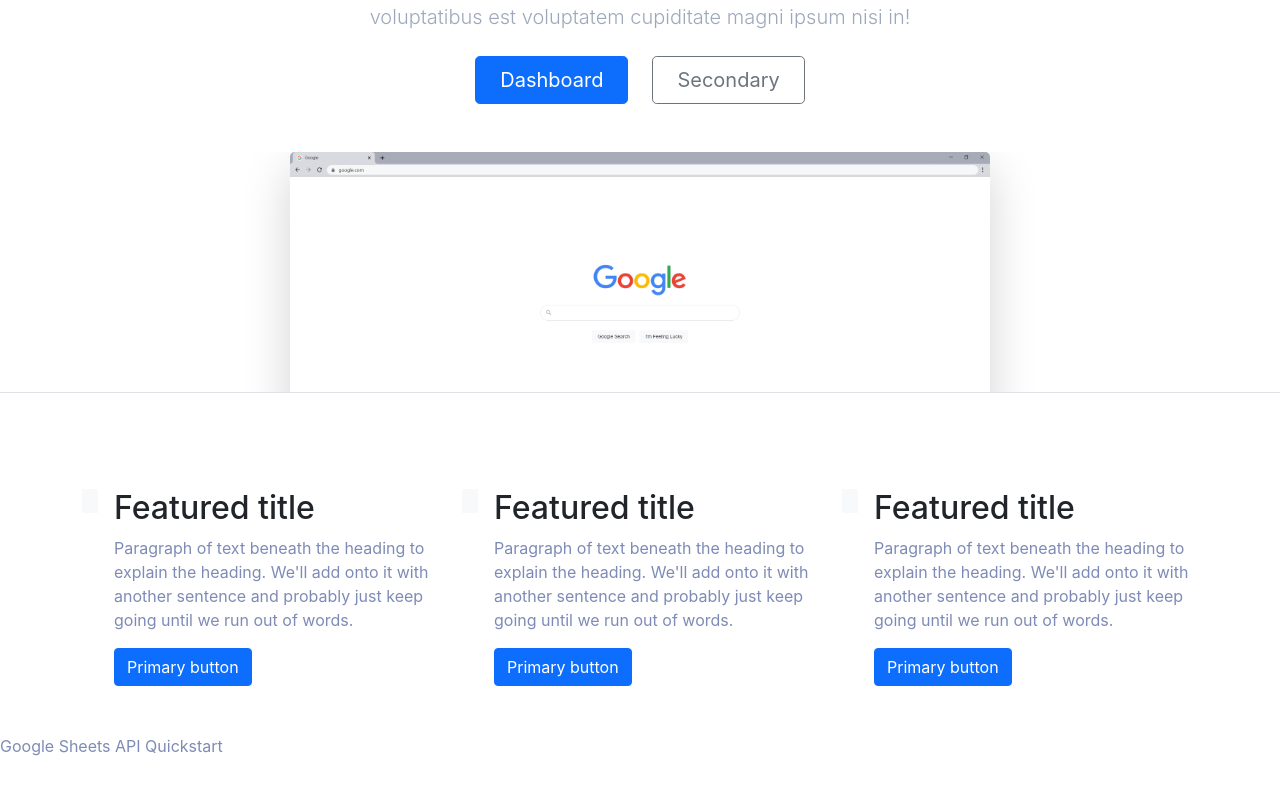
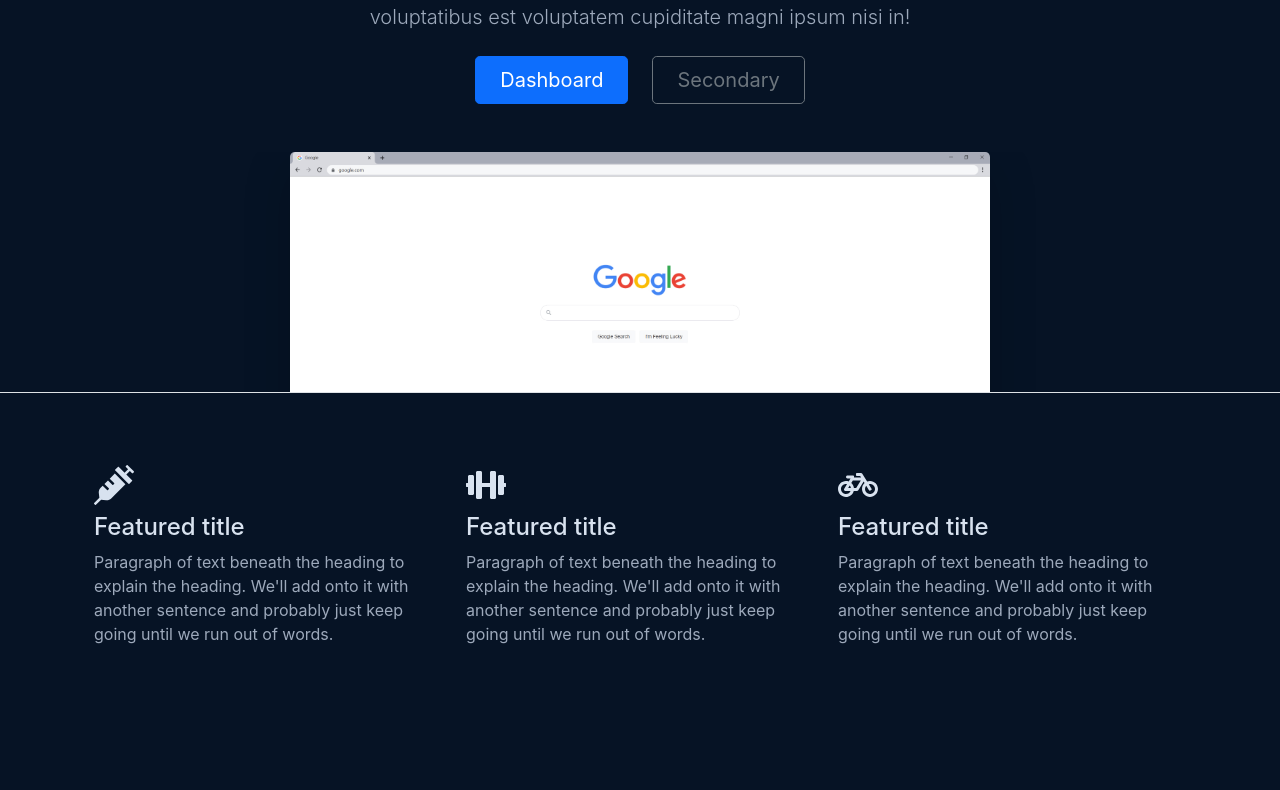
Before and after one commit to danielolaszy/lifting-app, a React (Create React App) app: page / in a window 1280 px wide. Shown: the part 309-1099 px from the top of the page. After the commit the page ends 995 px from the top, so only its background shows below. Built offline with nearby package versions, Linux system fonts and the light colour scheme.

Commit message:
Added react icons

```diff
--- a/package.json
+++ b/package.json
@@ -10,6 +10,7 @@
     "@testing-library/user-event": "^12.8.3",
     "react": "^17.0.2",
     "react-dom": "^17.0.2",
+    "react-icons": "^4.2.0",
     "react-router-dom": "^5.2.0",
     "react-scripts": "4.0.3",
     "recharts": "^2.0.9",
--- a/public/index.html
+++ b/public/index.html
@@ -13,174 +13,20 @@
     />
     <meta name="description" content="Web site created using create-react-app" />
     <link rel="apple-touch-icon" href="%PUBLIC_URL%/logo192.png" />
-    <!--
-      manifest.json provides metadata used when your web app is installed on a
-      user's mobile device or desktop. See https://developers.google.com/web/fundamentals/web-app-manifest/
-    -->
+
     <link rel="manifest" href="%PUBLIC_URL%/manifest.json" />
-    <!--
-      Notice the use of %PUBLIC_URL% in the tags above.
-      It will be replaced with the URL of the `public` folder during the build.
-      Only files inside the `public` folder can be referenced from the HTML.
 
-      Unlike "/favicon.ico" or "favicon.ico", "%PUBLIC_URL%/favicon.ico" will
-      work correctly both with client-side routing and a non-root public URL.
-      Learn how to configure a non-root public URL by running `npm run build`.
-    -->
     <title>React App</title>
   </head>
   <body>
     <noscript>You need to enable JavaScript to run this app.</noscript>
     <div id="root"></div>
-    <p>Google Sheets API Quickstart</p>
 
-    <!--Add buttons to initiate auth sequence and sign out-->
-    <button id="authorize_button" style="display: none">Authorize</button>
-    <button id="signout_button" style="display: none">Sign Out</button>
-
-    <pre id="content" style="white-space: pre-wrap"></pre>
-    <!--
-      This HTML file is a template.
-      If you open it directly in the browser, you will see an empty page.
-
-      You can add webfonts, meta tags, or analytics to this file.
-      The build step will place the bundled scripts into the <body> tag.
-
-      To begin the development, run `npm start` or `yarn start`.
-      To create a production bundle, use `npm run build` or `yarn build`.
-    -->
     <script
       src="https://cdn.jsdelivr.net/npm/bootstrap@5.0.1/dist/js/bootstrap.bundle.min.js"
       integrity="sha384-gtEjrD/SeCtmISkJkNUaaKMoLD0//ElJ19smozuHV6z3Iehds+3Ulb9Bn9Plx0x4"
       crossorigin="anonymous"
     ></script>
-    <script type="text/javascript">
-      // Client ID and API key from the Developer Console
-      var CLIENT_ID = "238695579574-5uharel4t9ni0oh9bgp08ik2ekm8tf17.apps.googleusercontent.com";
-      var API_KEY = "AIzaSyAC2WaFcgwSXVYf6OpJSa-AziR4UAh7OqA";
-
-      // Array of API discovery doc URLs for APIs used by the quickstart
-      var DISCOVERY_DOCS = ["https://sheets.googleapis.com/$discovery/rest?version=v4"];
-
-      // Authorization scopes required by the API; multiple scopes can be
-      // included, separated by spaces.
-      var SCOPES = "https://www.googleapis.com/auth/spreadsheets.readonly";
-
-      var authorizeButton = document.getElementById("authorize_button");
-      var signoutButton = document.getElementById("signout_button");
-
-      /**
-       *  On load, called to load the auth2 library and API client library.
-       */
-      function handleClientLoad() {
-        gapi.load("client:auth2", initClient);
-      }
-
-      /**
-       *  Initializes the API client library and sets up sign-in state
-       *  listeners.
-       */
-      function initClient() {
-        gapi.client
-          .init({
-            apiKey: API_KEY,
-            clientId: CLIENT_ID,
-            discoveryDocs: DISCOVERY_DOCS,
-            scope: SCOPES,
-          })
-          .then(
-            function () {
-              // Listen for sign-in state changes.
-              gapi.auth2.getAuthInstance().isSignedIn.listen(updateSigninStatus);
-
-              // Handle the initial sign-in state.
-              updateSigninStatus(gapi.auth2.getAuthInstance().isSignedIn.get());
-              authorizeButton.onclick = handleAuthClick;
-              signoutButton.onclick = handleSignoutClick;
-            },
-            function (error) {
-              appendPre(JSON.stringify(error, null, 2));
-            }
-          );
-      }
-
-      /**
-       *  Called when the signed in status changes, to update the UI
-       *  appropriately. After a sign-in, the API is called.
-       */
-      function updateSigninStatus(isSignedIn) {
-        if (isSignedIn) {
-          authorizeButton.style.display = "none";
-          signoutButton.style.display = "block";
-          listMajors();
-        } else {
-          authorizeButton.style.display = "block";
-          signoutButton.style.display = "none";
-        }
-      }
-
-      /**
-       *  Sign in the user upon button click.
-       */
-      function handleAuthClick(event) {
-        gapi.auth2.getAuthInstance().signIn();
-      }
-
-      /**
-       *  Sign out the user upon button click.
-       */
-      function handleSignoutClick(event) {
-        gapi.auth2.getAuthInstance().signOut();
-      }
-
-      /**
-       * Append a pre element to the body containing the given message
-       * as its text node. Used to display the results of the API call.
-       *
-       * @param {string} message Text to be placed in pre element.
-       */
-      function appendPre(message) {
-        var pre = document.getElementById("content");
-        var textContent = document.createTextNode(message + "\n");
-        pre.appendChild(textContent);
-      }
-
-      /**
-       * Print the names and majors of students in a sample spreadsheet:
-       * https://docs.google.com/spreadsheets/d/1BxiMVs0XRA5nFMdKvBdBZjgmUUqptlbs74OgvE2upms/edit
-       */
-      function listMajors() {
-        gapi.client.sheets.spreadsheets.values
-          .get({
-            spreadsheetId: "1BxiMVs0XRA5nFMdKvBdBZjgmUUqptlbs74OgvE2upms",
-            range: "Class Data!A2:E",
-          })
-          .then(
-            function (response) {
-              var range = response.result;
-              if (range.values.length > 0) {
-                appendPre("Name, Major:");
-                for (i = 0; i < range.values.length; i++) {
-                  var row = range.values[i];
-                  // Print columns A and E, which correspond to indices 0 and 4.
-                  appendPre(row[0] + ", " + row[4]);
-                }
-              } else {
-                appendPre("No data found.");
-              }
-            },
-            function (response) {
-              appendPre("Error: " + response.result.error.message);
-            }
-          );
-      }
-    </script>
-    <script
-      async
-      defer
-      src="https://apis.google.com/js/api.js"
-      onload="this.onload=function(){};handleClientLoad()"
-      onreadystatechange="if (this.readyState === 'complete') this.onload()"
-    ></script>
+    <script src="https://apis.google.com/js/api.js"></script>
   </body>
 </html>
--- a/src/App.css
+++ b/src/App.css
@@ -1,9 +1,10 @@
 body {
   /* background-color: #061325; */
-  background-color: white;
+  background-color: #061325;
 }
 p {
-  color: #7e8bb6;
+  /* color: #7e8bb6; */
+  color: #9da9bb;
 }
 .board-bg-primary {
   background-color: #0e1c2f;
--- a/src/components/Dashboard.js
+++ b/src/components/Dashboard.js
@@ -303,6 +303,7 @@ const theme = {
     },
   },
 };
+
 const Dashboard = () => {
   return (
     <div className="container">
--- a/src/components/Features.js
+++ b/src/components/Features.js
@@ -1,48 +1,36 @@
 import React from "react";
-
+import { FaDumbbell, FaSyringe, FaBicycle } from "react-icons/fa";
 const Features = () => {
   return (
     <>
-      <div className="container">
-      <div class="row g-4 py-5 row-cols-1 row-cols-lg-3">
-      <div class="col d-flex align-items-start">
-        <div class="icon-square bg-light text-dark flex-shrink-0 me-3">
-          <svg class="bi" width="1em" height="1em"></svg>
-        </div>
-        <div>
-          <h2>Featured title</h2>
-          <p>Paragraph of text beneath the heading to explain the heading. We'll add onto it with another sentence and probably just keep going until we run out of words.</p>
-          <a href="#" class="btn btn-primary">
-            Primary button
-          </a>
+      <div class="container px-4" id="featured-3">
+        <div class="row g-4 py-4 row-cols-1 row-cols-lg-3">
+          <div class="feature col">
+            <FaSyringe className="board-text-primary mb-2" style={{ width: "2.5em", height: "auto" }} />
+            <h4 className="board-text-primary">Featured title</h4>
+            <p>
+              Paragraph of text beneath the heading to explain the heading. We'll add onto it with another sentence and
+              probably just keep going until we run out of words.
+            </p>
+          </div>
+          <div class="feature col">
+            <FaDumbbell className="board-text-primary mb-2" style={{ width: "2.5em", height: "auto" }} />
+            <h4 className="board-text-primary">Featured title</h4>
+            <p>
+              Paragraph of text beneath the heading to explain the heading. We'll add onto it with another sentence and
+              probably just keep going until we run out of words.
+            </p>
+          </div>
+          <div class="feature col">
+            <FaBicycle className="board-text-primary mb-2" style={{ width: "2.5em", height: "auto" }} />
+            <h4 className="board-text-primary">Featured title</h4>
+            <p>
+              Paragraph of text beneath the heading to explain the heading. We'll add onto it with another sentence and
+              probably just keep going until we run out of words.
+            </p>
+          </div>
         </div>
       </div>
-      <div class="col d-flex align-items-start">
-        <div class="icon-square bg-light text-dark flex-shrink-0 me-3">
-          <svg class="bi" width="1em" height="1em"></svg>
-        </div>
-        <div>
-          <h2>Featured title</h2>
-          <p>Paragraph of text beneath the heading to explain the heading. We'll add onto it with another sentence and probably just keep going until we run out of words.</p>
-          <a href="#" class="btn btn-primary">
-            Primary button
-          </a>
-        </div>
-      </div>
-      <div class="col d-flex align-items-start">
-        <div class="icon-square bg-light text-dark flex-shrink-0 me-3">
-          <svg class="bi" width="1em" height="1em"></svg>
-        </div>
-        <div>
-          <h2>Featured title</h2>
-          <p>Paragraph of text beneath the heading to explain the heading. We'll add onto it with another sentence and probably just keep going until we run out of words.</p>
-          <a href="#" class="btn btn-primary">
-            Primary button
-          </a>
-        </div>
-      </div>
-        </div>
-        </div>
     </>
   );
 };
```
Also changed, not shown: 2 other files (tests, documents, lock files or other folders).
